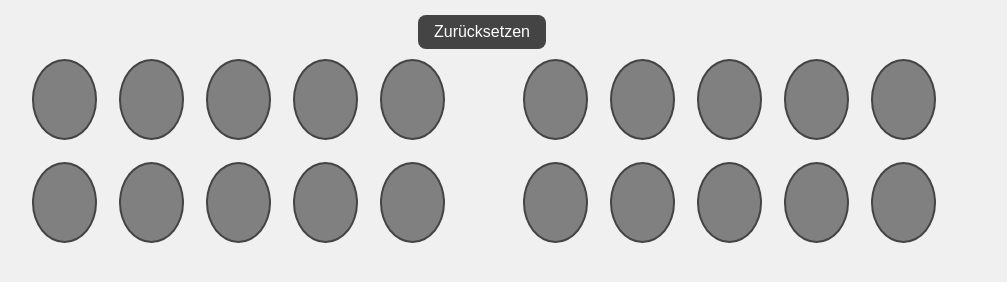
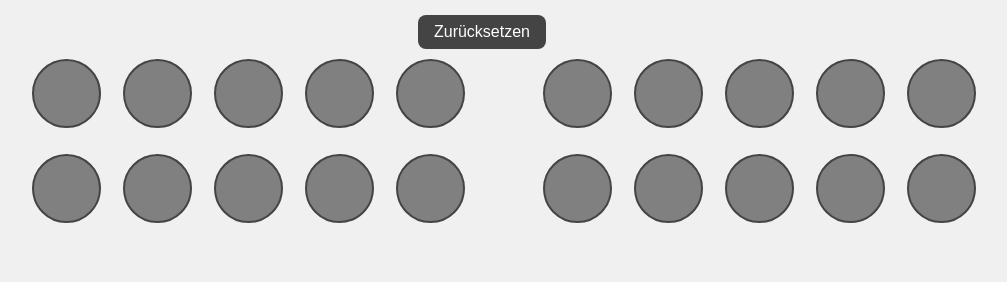
Before and after one commit to fabianbelzner/rechenhilfe, a plain HTML site: page index.html in a window 1280 px wide. Shown: the part 56-338 px from the top of the page, without its empty margins (158-1165 px from the left). Drawn offline with Linux system fonts and the light colour scheme.

Commit message:
circles now round

```diff
--- a/index.html
+++ b/index.html
@@ -29,16 +29,14 @@
     .abaco {
       display: grid;
       grid-template-columns: repeat(5, 1fr) 30px repeat(5, 1fr);
-      grid-template-rows: repeat(2, 1fr);
       gap: 2vw;
       width: 90vw;
       max-width: 900px;
-      aspect-ratio: 10 / 2;
     }
 
     .bead {
       width: 100%;
-      height: 100%;
+      aspect-ratio: 1;
       border-radius: 50%;
       background-color: gray;
       border: 2px solid #444;
@@ -48,7 +46,7 @@
 
     .spacer {
       width: 30px;
-      height: 100%;
+      height: auto;
     }
 
     .controls {
```
